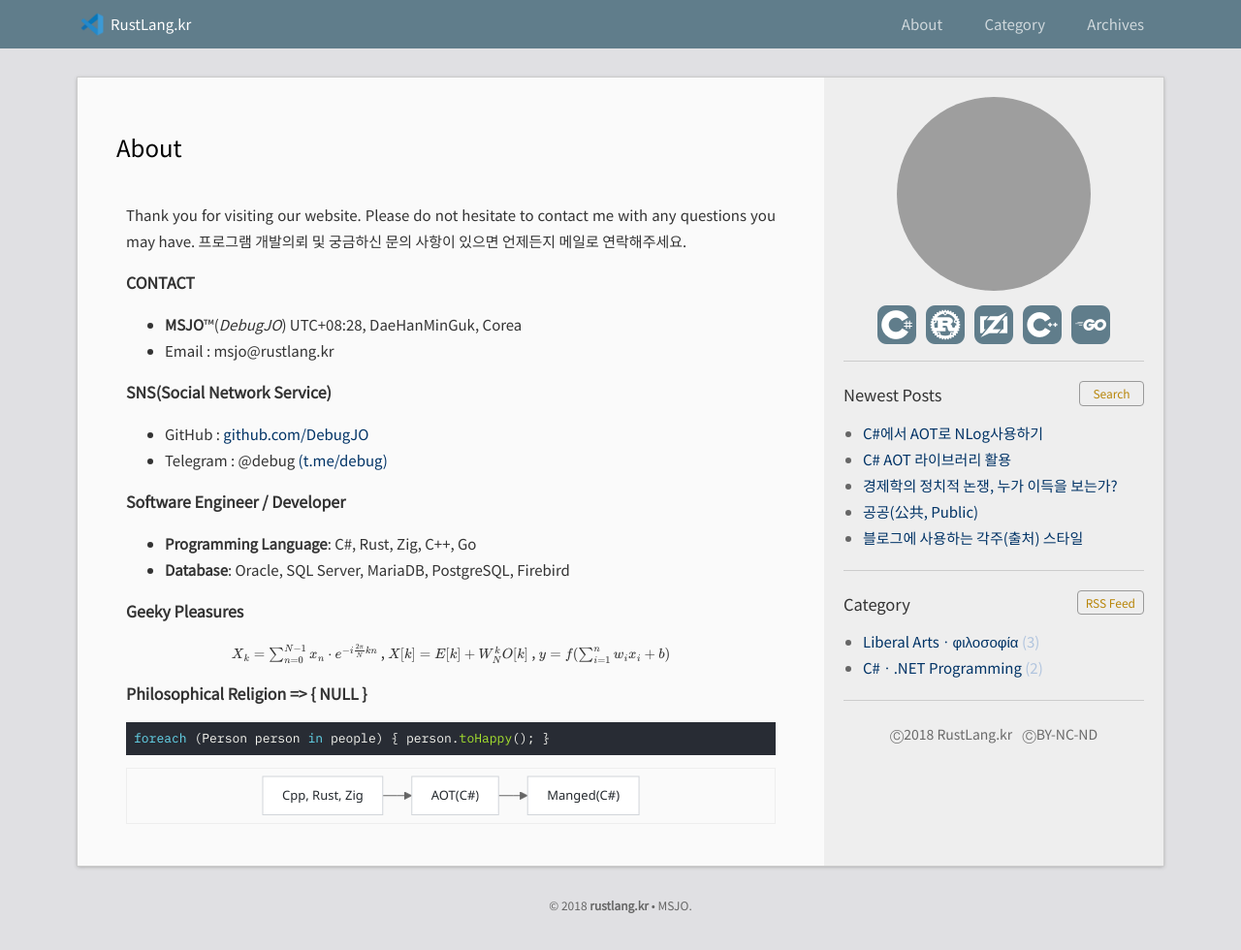
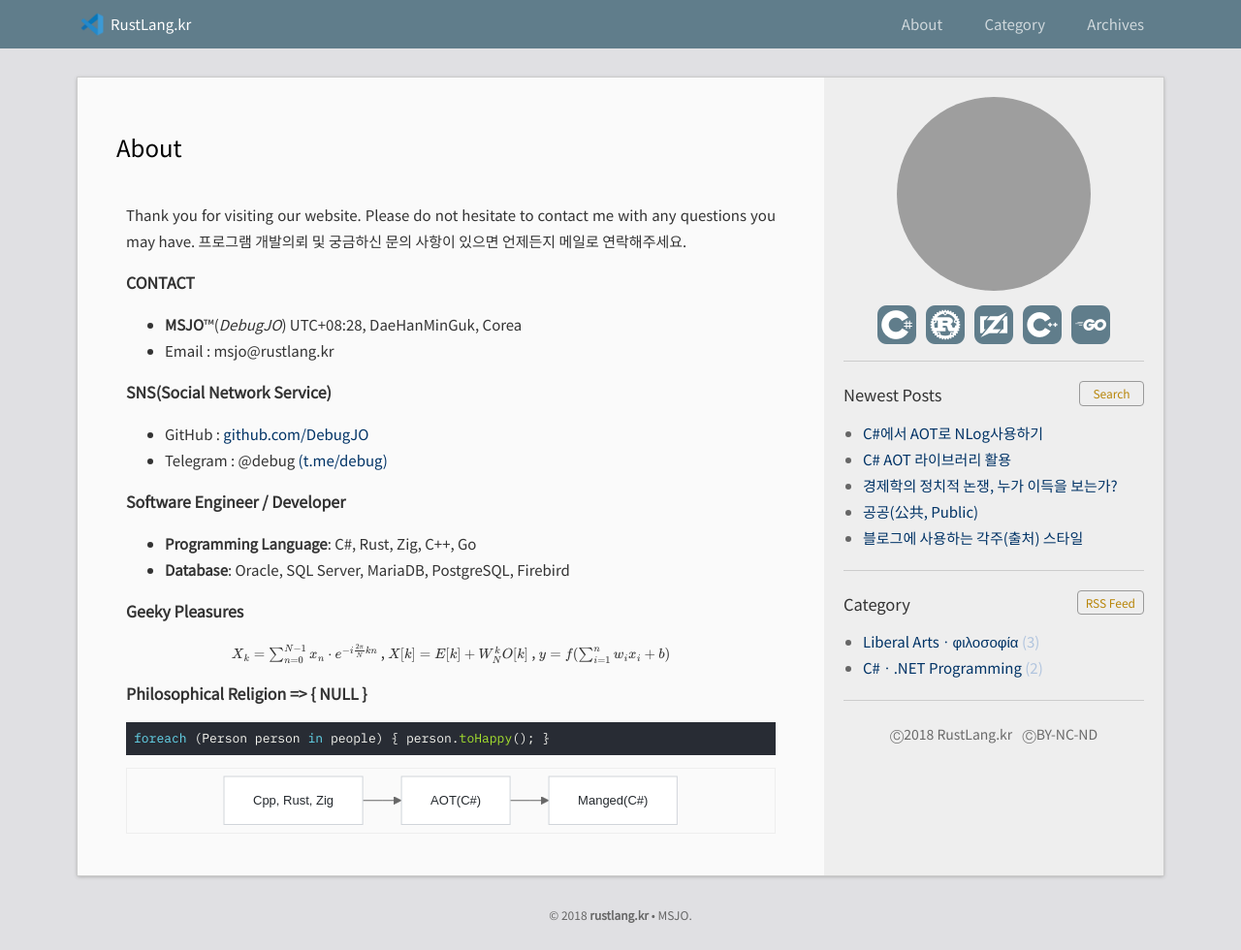
Before and after one commit to DebugJO/rustlang, a Jekyll site: the page built from about.md, in a window 1280 px wide. Shown: the whole page at 97% size. Built offline with Jekyll 4.4.1, drawn with Linux system fonts in a browser that asks for light colours; formulas are drawn with MathJax 3; grey boxes are pictures that could not be loaded.

Commit message:
Update mermaid.html

```diff
--- a/_includes/mermaid.html
+++ b/_includes/mermaid.html
@@ -11,22 +11,29 @@
     overflow-x: auto;
   }
 
-  /* 2. [핵심] 폰트 크기 강제 고정 (SVG 내부 모든 텍스트) */
-  .mermaid svg,
-  .mermaid svg * {
-    font-size: 13px !important;
-    font-family: 'Segoe UI', Tahoma, Geneva, Verdana, sans-serif !important;
+  /* 2. [초정밀] 선 두께 및 화살표 크기 조절 */
+  /* 선 두께를 0.5px~0.8px 사이로 설정 (0.5는 너무 가늘어 안 보일 수 있음) */
+  .mermaid .edgePath .path {
+    stroke-width: 0.8px !important;
+    stroke: #666 !important;
   }
 
-  /* 3. [핵심] 화살표(Arrowhead) 크기 축소 */
-  /* Mermaid의 화살표는 marker-end로 생성되므로 크기를 강제로 줄입니다. */
-  .mermaid .marker {
-    transform: scale(0.7); /* 화살표 크기를 70%로 축소 */
+  /* 화살표 머리 크기 축소 및 위치 보정 */
+  /* scale만 하면 화살표가 선에서 떨어지므로 translateX로 붙여줍니다. */
+  .mermaid marker {
+    transform: scale(0.5);
+    transform-origin: left; /* 화살표 끝부분을 기준으로 축소 */
   }
 
-  /* 선 두께도 살짝 가늘게 하여 화살표와 조화롭게 만듦 */
-  .mermaid .edgePath .path {
-    stroke-width: 1.5px !important;
+  /* 3. 폰트 13px 고정 및 박스 크기 최적화 */
+  .mermaid svg, .mermaid text {
+    font-size: 13px !important;
+    font-family: -apple-system, BlinkMacSystemFont, "Segoe UI", Roboto, sans-serif !important;
+  }
+
+  /* 박스가 너무 작아져서 글자가 겹치는 것 방지 */
+  .mermaid .node rect, .mermaid .node circle, .mermaid .node polygon {
+    stroke-width: 1px !important;
   }
 
   .language-mermaid { display: none; }
@@ -39,31 +46,27 @@
     startOnLoad: false,
     theme: 'base',
     securityLevel: 'loose',
-    // [중요] htmlLabels를 false로 해야 폰트 크기가 SVG 규칙에 따라 엄격하게 적용됩니다.
     flowchart: {
-      htmlLabels: false,
-      useMaxWidth: true,
-      curve: 'linear',
-      padding: 10,
-      nodeSpacing: 30,
-      rankSpacing: 30
+      htmlLabels: false, /* 폰트 13px 고정을 위해 필수 */
+      curve: 'linear',   /* 선을 직선 위주로 하여 0.5px의 날카로움 강조 */
+      padding: 15,
+      nodeSpacing: 40,
+      rankSpacing: 40
     },
     themeVariables: {
-      /* Base 테마 설정 */
       fontSize: '13px',
       fontFamily: 'arial',
-
-      // 박스 내부 여백 최소화
-      nodePadding: 4,
+      nodePadding: 6,    /* 13px 폰트가 박스 테두리에 너무 붙지 않게 살짝 여백 */
 
       mainBkg: '#FFFFFF',
       canvasBackground: '#FFFFFF',
       primaryColor: '#f6f8fa',
       primaryTextColor: '#24292e',
       primaryBorderColor: '#d1d5da',
-      lineColor: '#666',      /* 선 색상을 살짝 진하게 하여 가늘어도 잘 보이게 함 */
-      secondaryColor: '#0366d6',
-      tertiaryColor: '#f1f8ff'
+      lineColor: '#666',
+
+      // 화살표 색상 명시적 지정
+      arrowheadColor: '#666'
     }
   });
 
```
Also changed, not shown: other parts of _includes/mermaid.html (+1 -2 lines).
